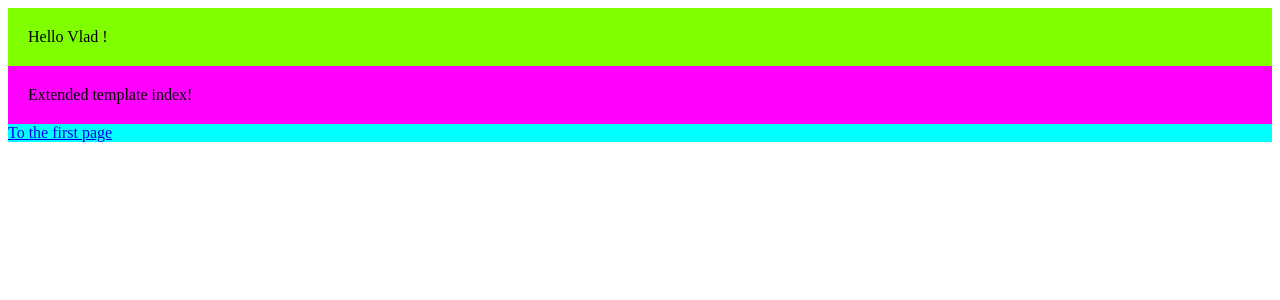
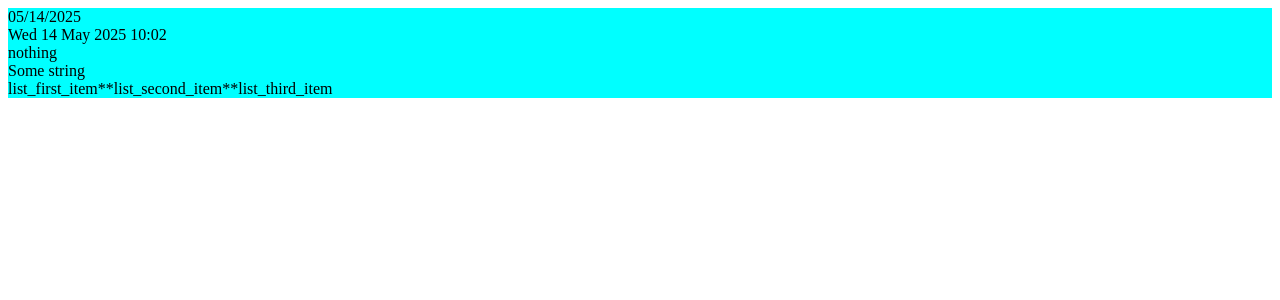
Before and after one commit to alexthegreat483/web_Homwork, a Django app: page / in a window 1280 px wide. Shown: the top 300 px of the page. Run offline with Django 3.2, Linux system fonts and the light colour scheme.

Commit message:
added filters

```diff
--- a/mysite/blogapp/views.py
+++ b/mysite/blogapp/views.py
@@ -1,5 +1,6 @@
 from django.shortcuts import render
 from django.http import HttpResponse, HttpRequest
+from datetime import datetime, time
 
 
 # Create your views here.
@@ -25,7 +26,6 @@ def index(request):
     my_set = {'set_first_item', 'set_second_item', 'set_third_item'}
     my_tuple = ('tuple_first_item', 'tuple_second_item', 'tuple_third_item')
     my_class = MyClass('class string')
-    some_list = ('1', '2', '3')
     return render(request, 'index.html', {
         'my_num': my_num,
         'my_str': my_str,
@@ -34,19 +34,17 @@ def index(request):
         'my_set': my_set,
         'my_tuple': my_tuple,
         'my_class': my_class,
-        'some_list': some_list,
-        'my_range': range(5),
-        'display_num': True
+        'display_num': True,
+        'now': datetime.now(),
+        'value': datetime.now().time(),  # 👈 Add this line
     })
+
 
 def first(request):
     return render(request, 'first.html')
 
 def add(request):
     return render(request, 'add.html')
-
-def index(request):
-    return render(request, 'index.html')
 
 def another(request: HttpRequest) -> HttpResponse:
     return HttpResponse("It's another page!!")
--- a/mysite/templates/first.html
+++ b/mysite/templates/first.html
@@ -1,6 +1,6 @@
 {% extends 'base.html' %} {% block content %}
 <div style="padding: 20px; background-color: chocolate">
-  Extended template first!
+  Extended template first! <div>{{my_str}} blablabla</div>
 </div>
 <a href="{% url 'index' %}">To the index page</a>
 {% include 'add.html' %} {% endblock %}
--- a/mysite/templates/index.html
+++ b/mysite/templates/index.html
@@ -1,9 +1,9 @@
 {% extends 'base.html' %}
+
 {% block content %}
-{% include 'add.html' with name='Vlad' %}
-
-<div style="padding: 20px; background-color: fuchsia">
-  Extended template index!
-</div>
-<a href="{% url 'first' %}">To the first page</a>
+<div>{{ now| date:"SHORT_DATE_FORMAT" }}</div>
+<div>{{ now|date:"D d M Y" }} {{ value|time:"H:i" }}</div>
+<div>{{ not_exist|default:"nothing" }}</div>
+<div>{{ my_str | capfirst }}</div>
+<div>{{ my_list | join:"**" }}</div>
 {% endblock %}
```
